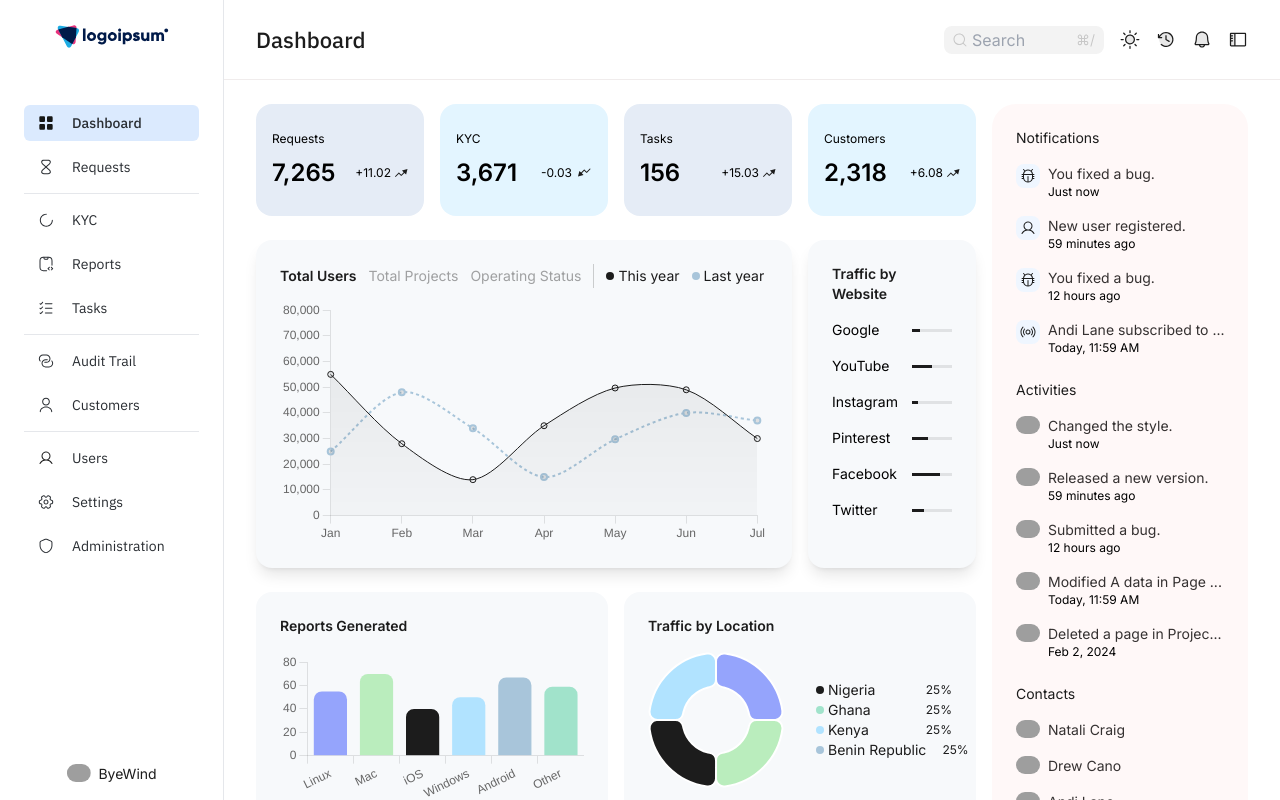
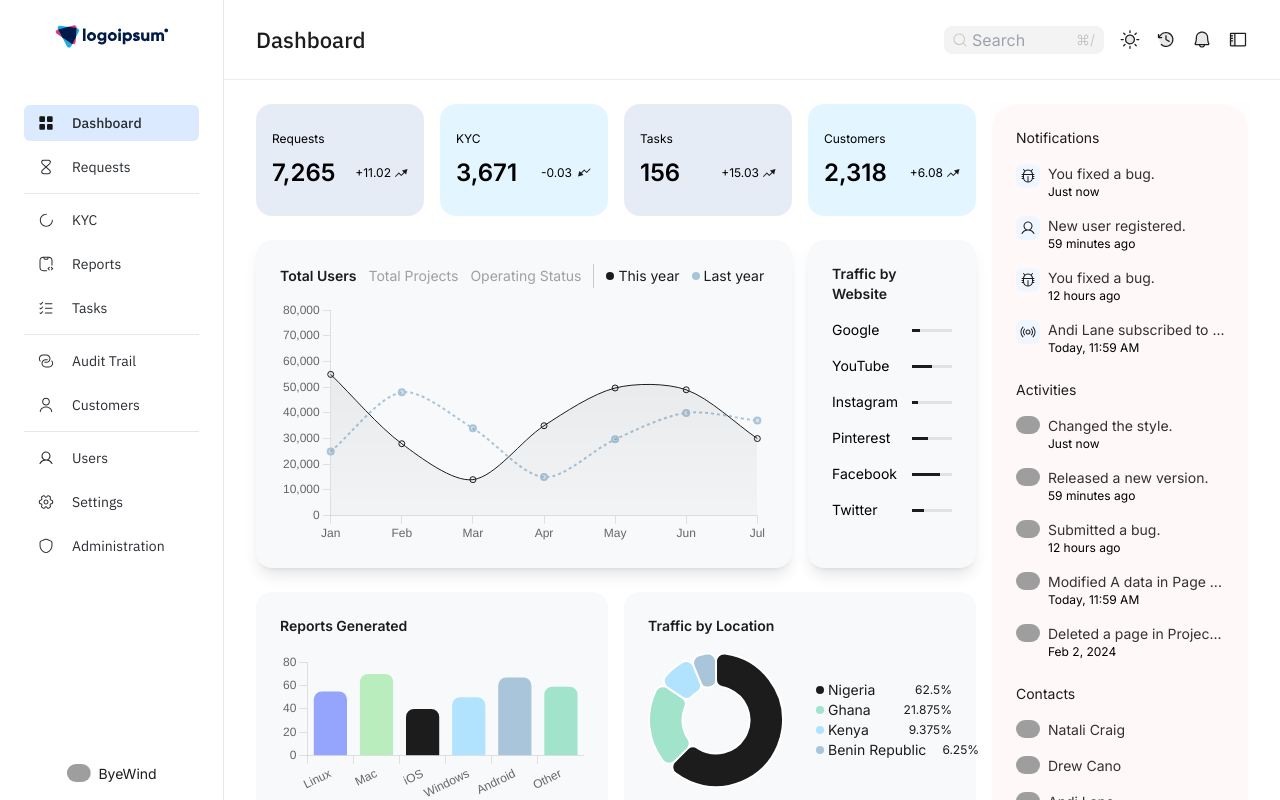
Before and after one commit to 0xdamak/bluesalt-assessment, a Next.js app: page /app in a window 1280 px wide. Built offline with nearby package versions, Linux system fonts and the light colour scheme; grey boxes are pictures that could not be loaded.

Commit message:
country data

```diff
--- a/src/app/app/page.tsx
+++ b/src/app/app/page.tsx
@@ -251,12 +251,10 @@ export default function Dashboard(): JSX.Element {
                         label: "Traffic by location",
                         data: countryVisits.map(({ visits }) => visits),
                         backgroundColor: [
-                          "rgba(149, 164, 252, 1)",
-                          "rgba(186, 237, 189, 1)",
                           "rgba(28, 28, 28, 1)",
+                          "rgba(161, 227, 203, 1)",
                           "rgba(177, 227, 255, 1)",
                           "rgba(168, 197, 218, 1)",
-                          "rgba(161, 227, 203, 1)",
                         ],
                         borderRadius: 8,
                       },
--- a/utils/data.tsx
+++ b/utils/data.tsx
@@ -142,8 +142,8 @@ export const trafficMetrics = [
 ];
 
 export const countryVisits = [
-  { name: "Nigeria", visits: 20 },
-  { name: "Ghana", visits: 20 },
-  { name: "Kenya", visits: 20 },
-  { name: "Benin Republic", visits: 20 },
+  { name: "Nigeria", visits: 2000 },
+  { name: "Ghana", visits: 700 },
+  { name: "Kenya", visits: 300 },
+  { name: "Benin Republic", visits: 200 },
 ];
```
